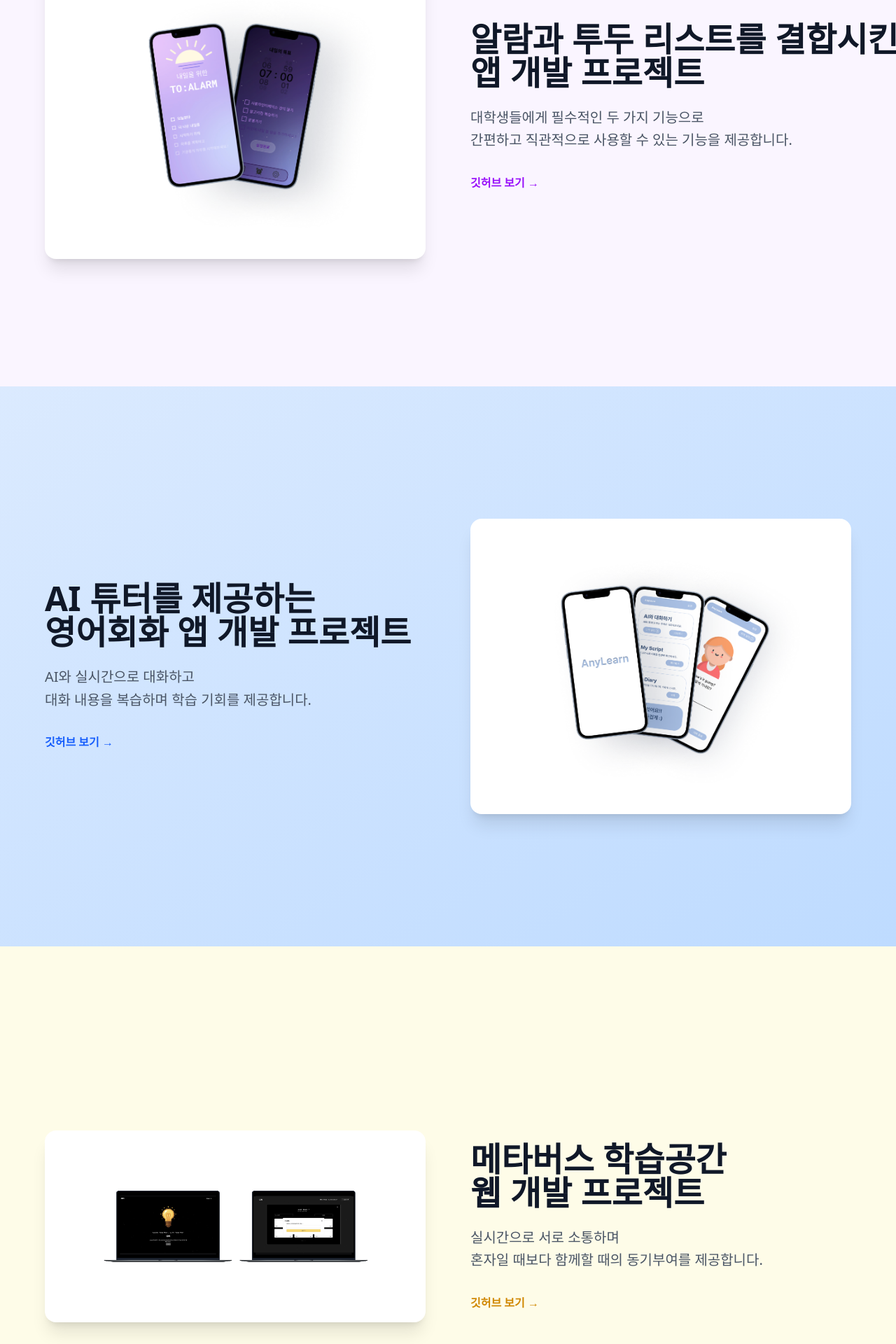
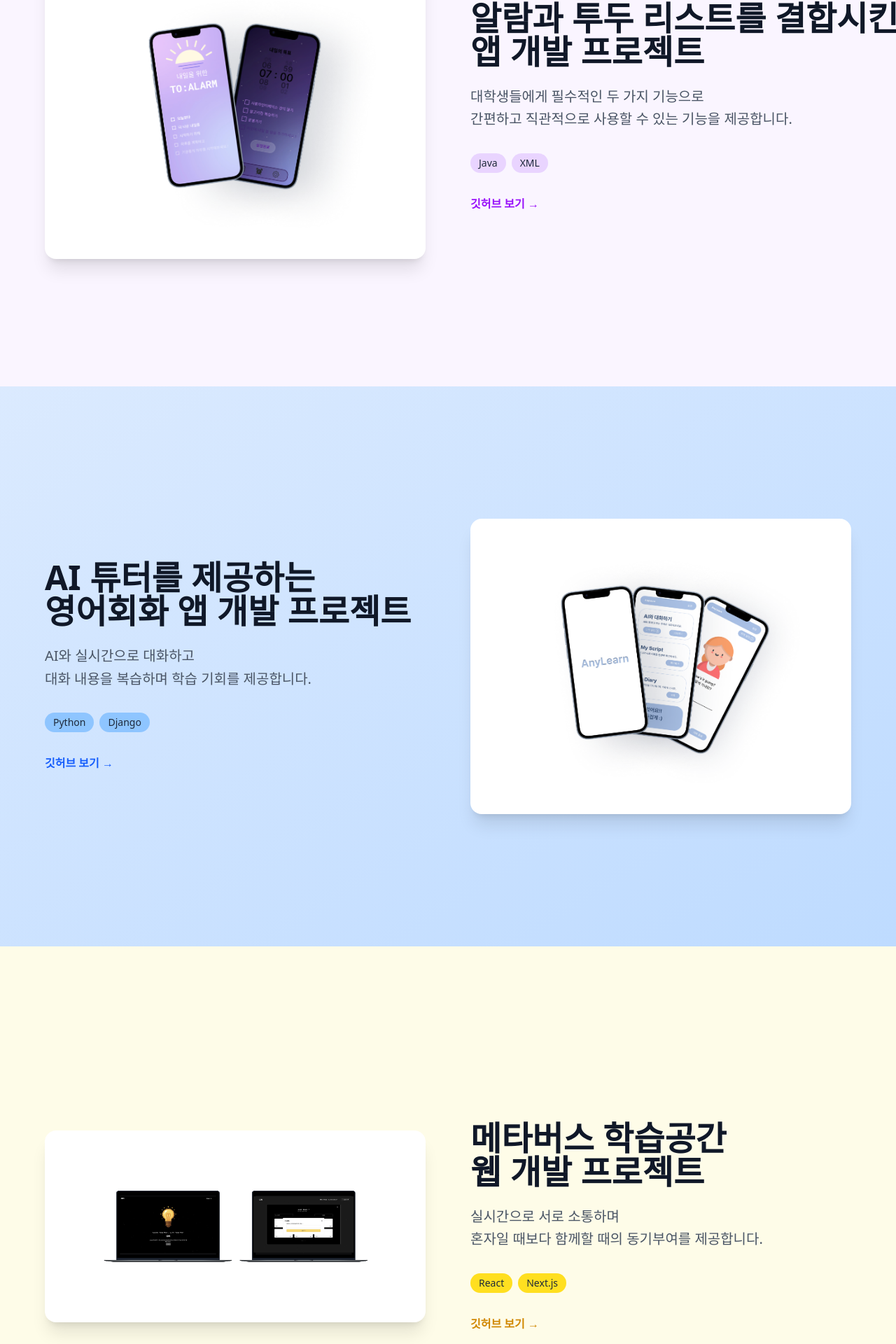
Before and after one commit to yuunseo/yunseo-portfolio, a Next.js app: page / in a window 1280 px wide. Shown: the part 1050-2970 px from the top of the page at 70% size. Built offline with nearby package versions, Linux system fonts and the light colour scheme.

Commit message:
feat: 프로젝트별 기술 스택 추가

```diff
--- a/src/components/Sections.jsx
+++ b/src/components/Sections.jsx
@@ -7,7 +7,6 @@ export default function Sections() {
       <section id="projects" className="min-h-screen bg-purple-50 flex items-center px-6">
         <div className="max-w-6xl mx-auto w-full">
           <div className="grid lg:grid-cols-2 gap-16 items-center">
-
              <div className="flex justify-center">
               <div className="bg-white rounded-2xl p-8 shadow-xl">
                     <Image
@@ -30,6 +29,13 @@ export default function Sections() {
                 <br />
                 간편하고 직관적으로 사용할 수 있는 기능을 제공합니다.
               </p>
+
+              {/* 기술 스택 섹션 추가 */}
+              <div className="flex gap-2 mb-8">
+                <span className="px-3 py-1 bg-purple-200 text-gray-800 text-sm rounded-full font-medium">Java</span>
+                <span className="px-3 py-1 bg-purple-200 text-gray-800 text-sm rounded-full font-medium">XML</span>
+              </div>
+
               <Link href="https://github.com/ssu-alram/alram-app?tab=readme-ov-file" className="text-purple-600 font-semibold hover:text-purple-700 transition-colors">
                       깃허브 보기 →
                 </Link>
@@ -52,6 +58,13 @@ export default function Sections() {
                 <br/>
                 대화 내용을 복습하며 학습 기회를 제공합니다.
               </p>
+
+              {/* 기술 스택 섹션 추가 */}
+              <div className="flex gap-2 mb-8">
+                <span className="px-3 py-1 bg-blue-300 text-gray-800 text-sm rounded-full font-medium">Python</span>
+                <span className="px-3 py-1 bg-blue-300 text-gray-800 text-sm rounded-full font-medium">Django</span>
+              </div>
+
             <Link href="https://github.com/yuunseo/AnyLearn" className="text-blue-600 font-semibold hover:text-blue-700 transition-colors">
                       깃허브 보기 →
                 </Link>
@@ -97,6 +110,13 @@ export default function Sections() {
                 <br />
                 혼자일 때보다 함께할 때의 동기부여를 제공합니다.
               </p>
+
+              {/* 기술 스택 섹션 추가 */}
+              <div className="flex gap-2 mb-8">
+                <span className="px-3 py-1 bg-yellow-300 text-gray-800 text-sm rounded-full font-medium">React</span>
+                <span className="px-3 py-1 bg-yellow-300 text-gray-800 text-sm rounded-full font-medium">Next.js</span>
+              </div>
+
               <Link href="https://github.com/KimZo2/ON-FE" className="text-yellow-600 font-semibold hover:text-yellow-700 transition-colors">
                       깃허브 보기 →
                 </Link>
```
